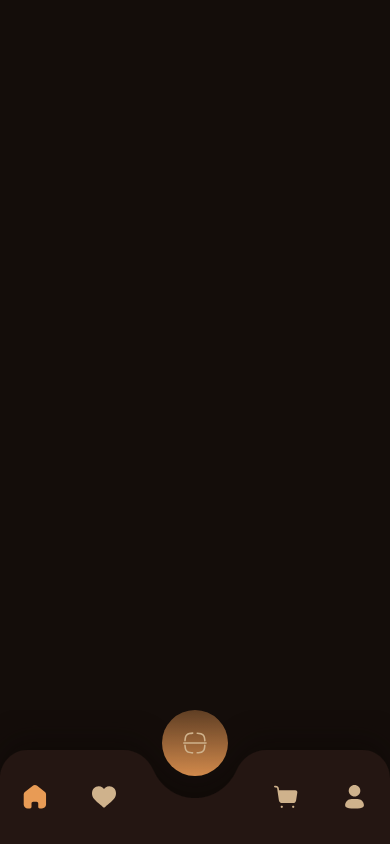
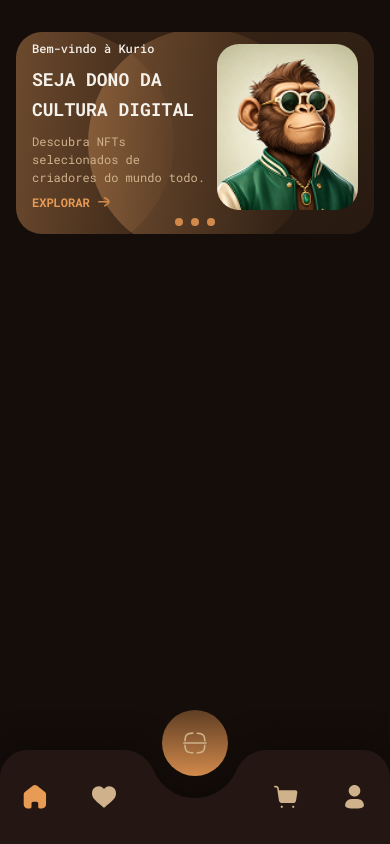
Before and after one commit to PedroHenriqueSampaioNovaes/frontend-challenge-junglegaming, a React (Vite) app: page / in a window 390 px wide. Built offline with nearby package versions, Linux system fonts and the light colour scheme.

Commit message:
feat: cria a hero da home

```diff
--- /dev/null
+++ b/src/assets/icons/ArrowExplorerSvg.tsx
@@ -0,0 +1,29 @@
+import type { SVGProps } from 'react';
+
+export default function ArrowExplorerSvg(props: SVGProps<SVGSVGElement>) {
+  return (
+    <svg
+      width="12"
+      height="10"
+      viewBox="0 0 12 10"
+      fill="none"
+      xmlns="http://www.w3.org/2000/svg"
+      {...props}
+    >
+      <path
+        d="M10.75 4.76628L0.75 4.76628"
+        strokeWidth="1.5"
+        strokeLinecap="round"
+        strokeLinejoin="round"
+        stroke="#D28A4C"
+      />
+      <path
+        d="M6.71647 0.750049C6.71647 0.750049 10.7498 2.92405 10.7498 4.76538C10.7498 6.60805 6.71647 8.78271 6.71647 8.78271"
+        strokeWidth="1.5"
+        strokeLinecap="round"
+        strokeLinejoin="round"
+        stroke="#D28A4C"
+      />
+    </svg>
+  );
+}
--- /dev/null
+++ b/src/components/home/Hero.tsx
@@ -0,0 +1,88 @@
+import nftImage from '@/assets/nfts/nft-image-1.png';
+import nftImageDesktop from '@/assets/nfts/nft-image-1-desktop.png';
+import ArrowExplorerSvg from '@/assets/icons/ArrowExplorerSvg';
+
+export default function Hero() {
+  return (
+    <section
+      aria-labelledby="hero-title"
+      className="relative overflow-hidden rounded-4xl max-md:bg-linear-to-br from-primary/20 to-primary/10 mt-8"
+    >
+      <div
+        aria-hidden="true"
+        className="absolute left-[-20%] top-[55%] w-[64%] aspect-square -translate-y-1/2 rounded-full bg-linear-to-r from-[#DD9A5F]/43 to-primary/4 md:hidden"
+      />
+      <div
+        aria-hidden="true"
+        className="absolute left-[20%] top-[55%] w-[64%] aspect-square -translate-y-1/2 rounded-full bg-linear-to-r from-[#DD9A5F]/37 to-primary/0 md:hidden"
+      />
+
+      <div className="relative flex md:items-center gap-1.5 md:gap-27.5 px-4 py-2 pb-6 md:h-112.5">
+        <div className="flex w-[55%] flex-col gap-2 md:gap-1 md:pl-6">
+          <p className="text-xs font-medium text-foreground">
+            Bem-vindo à Kurio
+          </p>
+          <h1
+            id="hero-title"
+            className="text-lg font-bold uppercase leading-7.5 text-foreground md:hidden"
+          >
+            Seja dono da cultura digital
+          </h1>
+
+          <h1
+            id="hero-title"
+            className="hidden md:block text-lg md:text-[42px] md:leading-17.5 font-bold uppercase leading-7.5 text-foreground"
+          >
+            SEJA DONO DO FUTURO DA ARTE DIGITAL
+          </h1>
+
+          <p className="md:hidden text-xs text-text-secondary leading-4.5">
+            Descubra NFTs selecionados de criadores do mundo todo.
+          </p>
+
+          <p className="hidden md:block text-xs text-text-secondary leading-6">
+            Descubra NFTs selecionados de criadores emergentes e consagrados.
+            Colecione arte digital rara, apoie artistas e tenha uma parte da
+            cultura da internet.
+          </p>
+
+          <a
+            href="#catalogo"
+            className="flex w-fit items-center gap-2 text-xs font-bold uppercase text-text-accent md:text-lnk outline-offset-4 focus-visible:outline-2 focus-visible:outline-text-primary md:bg-primary md:w-35 md:h-10 md:justify-center md:rounded-sm md:mt-7 hover:bg-primary-light transition"
+          >
+            Explorar
+            <ArrowExplorerSvg className="size-3 md:hidden" aria-hidden="true" />
+          </a>
+        </div>
+
+        <div className="relative mt-1 aspect-square flex-1">
+          <picture>
+            <source media="(min-width: 768px)" srcSet={nftImageDesktop} />
+            <img
+              src={nftImage}
+              alt="Macaco de óculos escuros e jaqueta verde"
+              className="size-full rounded-3xl object-cover"
+            />
+          </picture>
+        </div>
+      </div>
+
+      <div
+        role="tablist"
+        aria-label="Destaques"
+        className="absolute inset-x-0 bottom-2 md:bottom-13 flex justify-center gap-2"
+      >
+        {[0, 1, 2].map((index) => (
+          <button
+            key={index}
+            type="button"
+            role="tab"
+            aria-selected={index === 0}
+            aria-label={`Destaque ${index + 1}`}
+            className="size-2 rounded-full bg-primary outline-offset-2 focus-visible:outline-2 focus-visible:outline-text-primary cursor-pointer"
+          />
+        ))}
+      </div>
+    </section>
+  );
+}
--- a/src/routes/index.tsx
+++ b/src/routes/index.tsx
@@ -1,6 +1,8 @@
 import { createFileRoute } from '@tanstack/react-router';
+
 import HeaderDesktop from '../components/header/HeaderDesktop';
 import HeaderMobile from '../components/header/HeaderMobile';
+import Hero from '@/components/home/Hero';
 
 export const Route = createFileRoute('/')({
   component: Home,
@@ -8,10 +10,10 @@ export const Route = createFileRoute('/')({
 
 function Home() {
   return (
-    <>
+    <div className="container">
       <HeaderDesktop />
-      <h1 className="sr-only">NFT Marketplace</h1>
       <HeaderMobile />
-    </>
+      <Hero />
+    </div>
   );
 }
```
Also changed, not shown: src/assets/nfts/nft-image-1-desktop.png (added), src/assets/nfts/nft-image-1.png (added).
